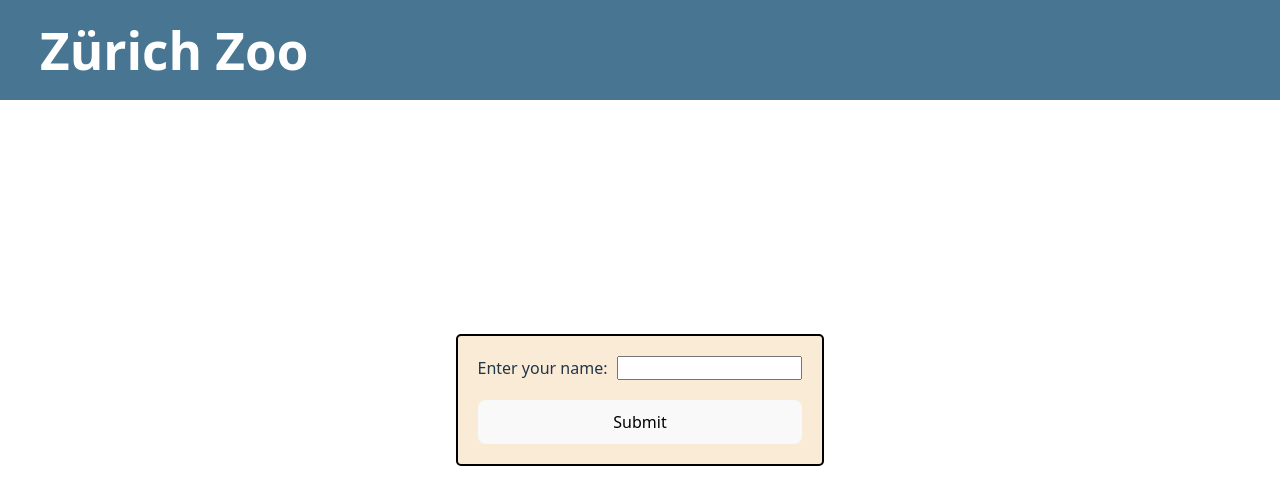
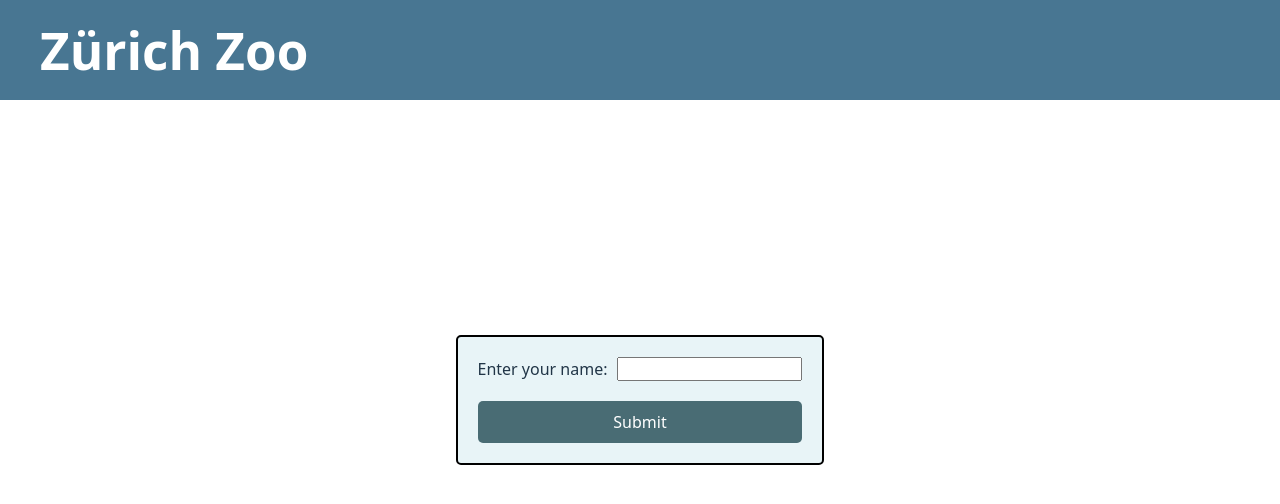
Before and after one commit to Kleif298/zuerich-zoo, a React (Vite) app: page / in a window 1280 px wide. Shown: the top 504 px of the page. Built offline with nearby package versions, Linux system fonts and the light colour scheme.

Commit message:
Jörgi Aufgabe 2 67

```diff
--- a/src/components/form/Form.css
+++ b/src/components/form/Form.css
@@ -7,7 +7,7 @@ label {
 form {
     width: fit-content;
     height: fit-content;
-    background-color: antiquewhite  ;
+    background-color: #e8f4f7;  ;
     border: 2px solid #000;
     border-radius: 5px;
     padding: 20px;
@@ -24,3 +24,15 @@ p {
     padding: 10px;
     border-radius: 5px;
 }
+
+button {
+    width: auto;
+    height: fit-content;
+    background-color: #496c74;
+    border: none;
+    color: white;
+    padding: 10px 20px;
+    border: none;
+    border-radius: 5px;
+    cursor: pointer;
+}
--- a/src/components/form/Form.tsx
+++ b/src/components/form/Form.tsx
@@ -8,7 +8,9 @@ export default function Form() {
   const handleSubmit = (event: React.FormEvent<HTMLFormElement>) => {
     setSubmittedName(name);
     setName("");
-    event.preventDefault();
+    event.preventDefault(); // Remove standard behavior to prevent page reload
+
+
     //alert(`The name you entered was: ${name}`);
     console.log(name);
   }
```
